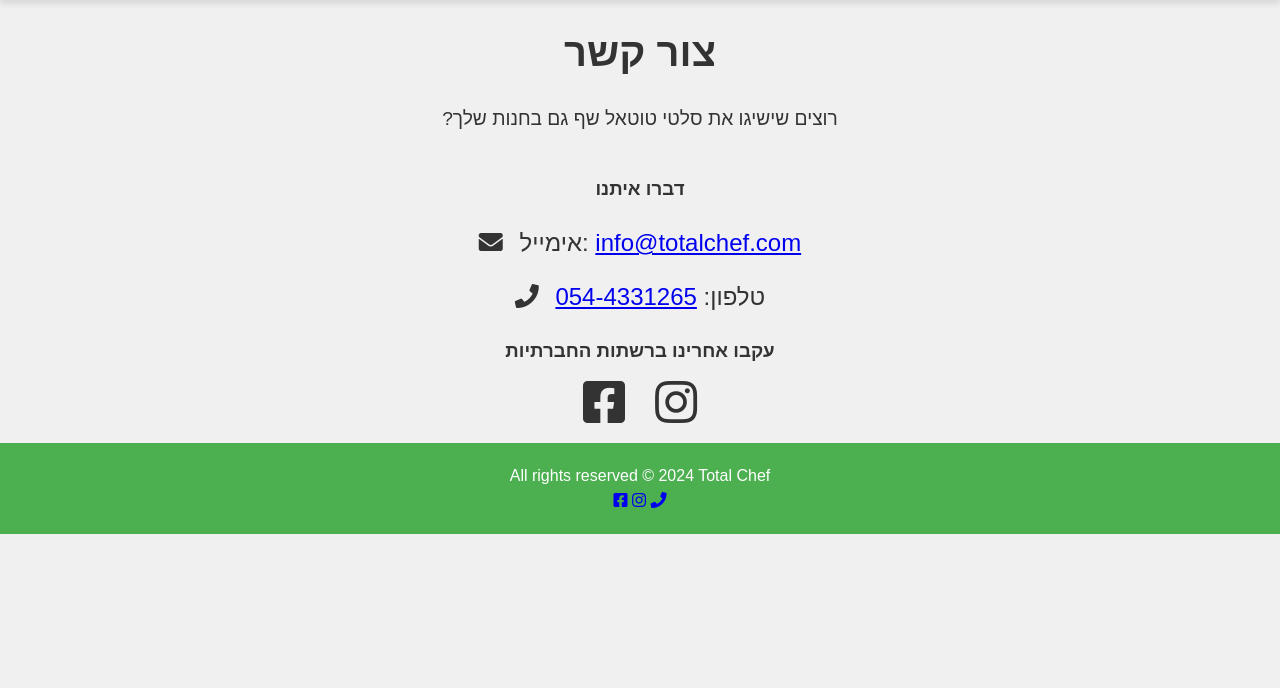
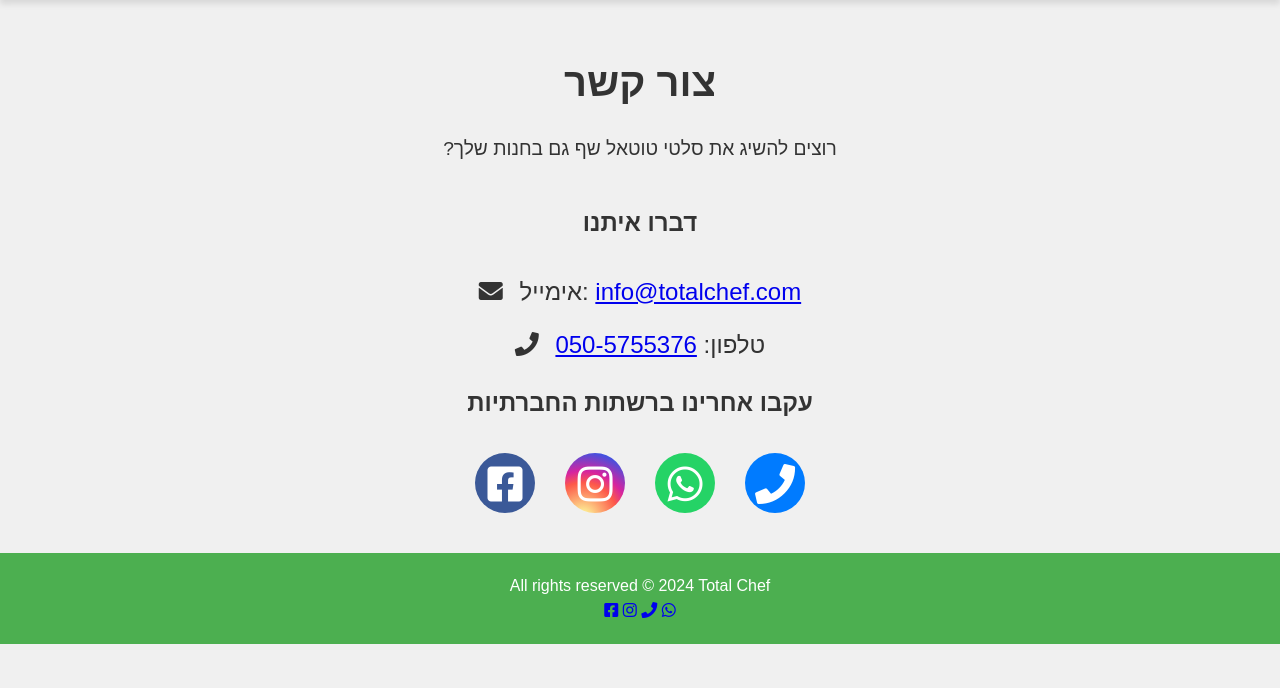
Before and after one commit to adidereviani/totalchef, a Flask app: page /contact in a window 1280 px wide. Shown: the part 112-800 px from the top of the page. Run offline with Flask 3, Linux system fonts and the light colour scheme; some web fonts are replaced.

Commit message:
update the contact page and icons

```diff
--- a/static/styles.css
+++ b/static/styles.css
@@ -460,12 +460,17 @@
 /* Contact Page Styling */
 .contact-page {
     text-align: center;
-    margin-top: 20px;
+    margin-top: 50px;
 }
 
 .contact-page h2 {
     font-size: 2.5rem;
     margin-bottom: 20px;
+}
+
+.contact-page h3 {
+    font-size: 1.5rem;
+    margin-bottom: 30px; /* Add space between heading and icons */
 }
 
 .contact-page p {
@@ -497,6 +502,7 @@
     display: flex;
     justify-content: center;
     gap: 30px;
+    margin-bottom: 40px; /* Space between icons and footer */
 }
 
 .social-links li {
@@ -504,11 +510,63 @@
 }
 
 .social-links li a {
-    font-size: 3rem;
-    color: #333;
-    transition: color 0.3s ease;
+    font-size: 2.5rem;
+    display: flex;
+    justify-content: center;
+    align-items: center;
+    width: 60px;
+    height: 60px;
+    border-radius: 50%;
+    color: white;
+    transition: transform 0.3s ease;
+    display: block; /* Removes white line under icons */
+    background-color: transparent;
 }
 
+/* Facebook Icon */
+.social-links li a.icon-facebook {
+    background-color: #3b5998;
+}
+
+.social-links li a.icon-facebook:hover {
+    background-color: #2d4373;
+}
+
+/* Instagram Icon */
+.social-links li a.icon-instagram {
+    background: radial-gradient(circle at 30% 107%, #fdf497 0%, #fdf497 5%, #fd5949 45%, #d6249f 60%, #285AEB 90%);
+}
+
+.social-links li a.icon-instagram:hover {
+    background: radial-gradient(circle at 30% 107%, #e8b23d 0%, #e86f5a 45%, #c03589 60%, #244AC9 90%);
+}
+
+/* Phone Icon */
+.social-links li a.icon-phone {
+    background-color: #007BFF;
+}
+
+.social-links li a.icon-phone:hover {
+    background-color: #0056b3;
+}
+
+/* WhatsApp Icon */
+.social-links li a.icon-whatsapp {
+    background-color: #25D366;
+}
+
+.social-links li a.icon-whatsapp:hover {
+    background-color: #20b954;
+}
+
+/* Hover Effect for all Icons */
 .social-links li a:hover {
-    color: #1877F2;
+    transform: scale(1.1);
 }
+
+/* Add space between text and footer */
+.contact-page {
+    text-align: center;
+    margin-top: 50px;
+    margin-bottom: 30px; /* Space between social links and footer */
+}
--- a/templates/base.html
+++ b/templates/base.html
@@ -57,9 +57,10 @@
     <footer>
         <p>{{ 'כל הזכויות שמורות © 2024 טוטאל שף' if session.get('language') == 'he' else 'All rights reserved © 2024 Total Chef' }}</p>
         <div class="footer-icons">
-            <a href="https://www.facebook.com/natalitotalchef" target="_blank"><i class="fab fa-facebook-square"></i></a>
-            <a href="https://www.instagram.com/natalifinkelshtein" target="_blank"><i class="fab fa-instagram"></i></a>
-            <a href="tel:+972544331265"><i class="fas fa-phone"></i></a>
+            <a href="https://www.facebook.com/natalitotalchef" target="_blank" class="icon-facebook"><i class="fab fa-facebook-square"></i></a>
+            <a href="https://www.instagram.com/natalifinkelshtein" target="_blank" class="icon-instagram"><i class="fab fa-instagram"></i></a>
+            <a href="tel:+972505755376" class="icon-phone"><i class="fas fa-phone"></i></a>
+            <a href="https://wa.me/972505755376" target="_blank" class="icon-whatsapp"><i class="fab fa-whatsapp"></i></a>
         </div>
     </footer>
 </body>
--- a/templates/contact_he.html
+++ b/templates/contact_he.html
@@ -5,24 +5,34 @@
 {% block content %}
     <div class="contact-page">
         <h2>צור קשר</h2>
-        <p dir="rtl">רוצים שישיגו את סלטי טוטאל שף גם בחנות שלך?</p>
+        <p dir="rtl">רוצים להשיג את סלטי טוטאל שף גם בחנות שלך?</p>
 
         <h3>דברו איתנו</h3>
         <ul class="contact-details">
             <li><i class="fas fa-envelope"></i> אימייל: <a href="mailto:info@totalchef.com">info@totalchef.com</a></li>
-            <li><i class="fas fa-phone"></i> טלפון: <a href="tel:+972544331265">054-4331265</a></li>
+            <li><i class="fas fa-phone"></i> טלפון: <a href="tel:+972505755376">050-5755376</a></li>
         </ul>
 
         <h3>עקבו אחרינו ברשתות החברתיות</h3>
         <ul class="social-links">
             <li>
-                <a href="https://www.facebook.com/natalitotalchef" target="_blank">
+                <a href="https://www.facebook.com/natalitotalchef" target="_blank" class="icon-facebook">
                     <i class="fab fa-facebook-square"></i>
                 </a>
             </li>
             <li>
-                <a href="https://www.instagram.com/natalifinkelshtein" target="_blank">
+                <a href="https://www.instagram.com/natalifinkelshtein" target="_blank" class="icon-instagram">
                     <i class="fab fa-instagram"></i>
+                </a>
+            </li>
+            <li>
+                <a href="https://wa.me/972544331265" target="_blank" class="icon-whatsapp">
+                    <i class="fab fa-whatsapp"></i>
+                </a>
+            </li>
+            <li>
+                <a href="tel:+972544331265" class="icon-phone">
+                    <i class="fas fa-phone"></i>
                 </a>
             </li>
         </ul>
```
Also changed, not shown: templates/contact_en.html (+14 -4 lines).
